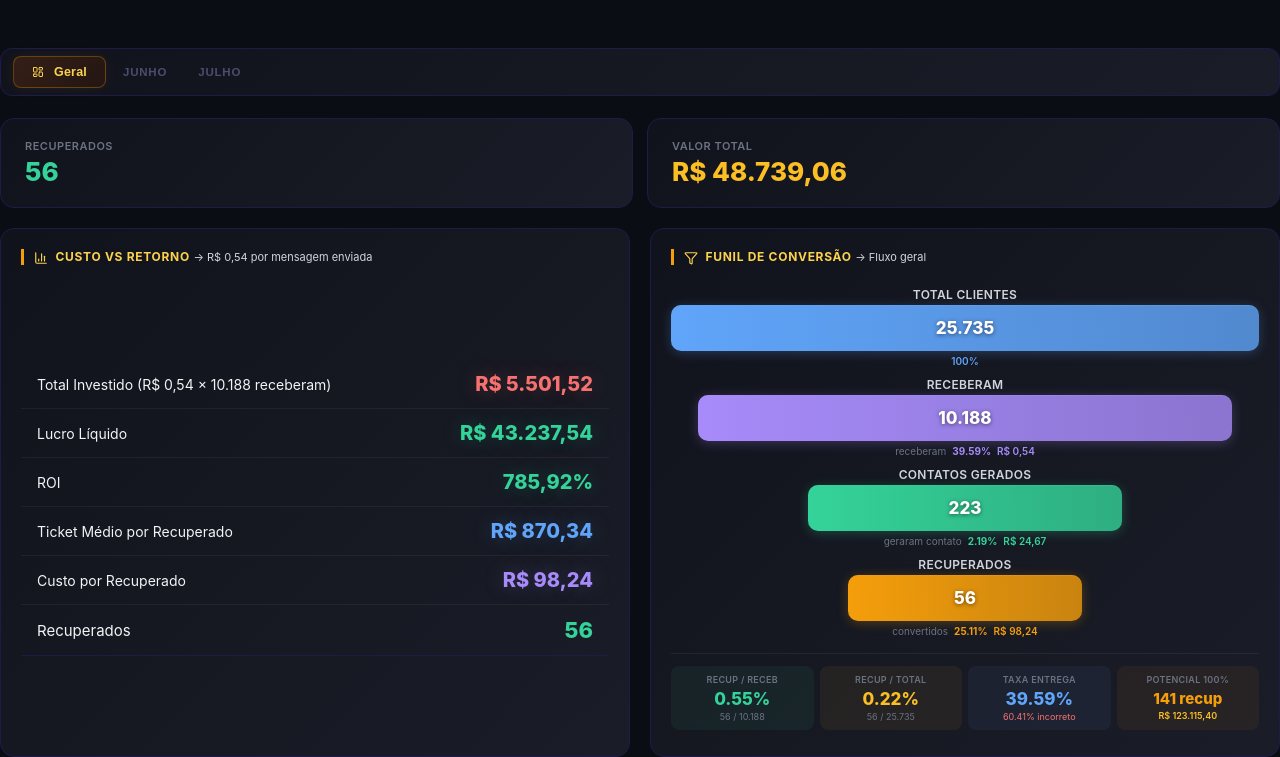
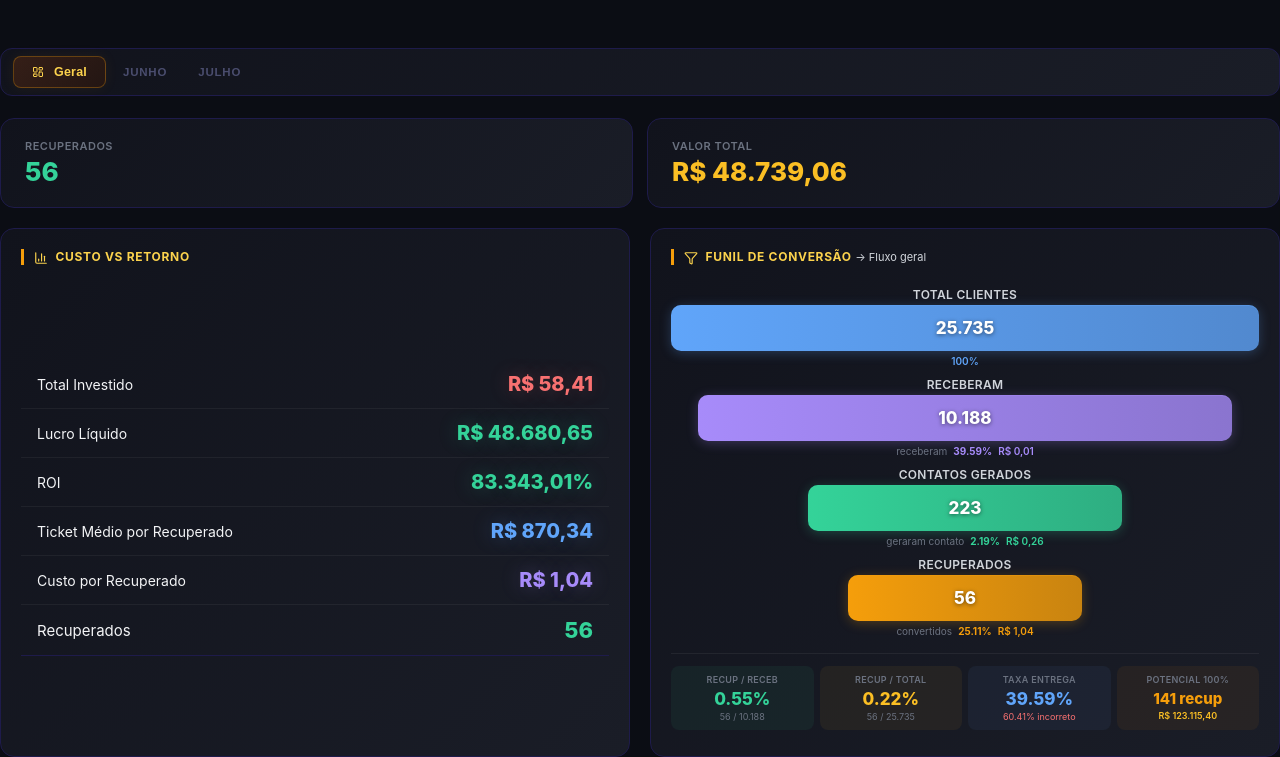
Before and after one commit to echevarria-bi/campanhas-dashboard, a plain HTML site: page index.html in a window 1280 px wide. Shown: the part 69-826 px from the top of the page. Drawn offline with nearby package versions, Linux system fonts and the light colour scheme.

Commit message:
feat: replace hardcoded R.54 formula with manual monthly investment values

```diff
--- a/index.html
+++ b/index.html
@@ -443,9 +443,9 @@
           return h;
         }
 
-        var custoPorMsg = 0.54;
+        function getCustoMes(m) { var c = {'6':0, '7':58.41}; return m === 0 ? Object.keys(c).reduce(function(s,k){return s+c[k];},0) : (c[String(m)]||0); }
+        var custoTotal = getCustoMes(monthNum);
         var totalReceberam = Object.keys(datasMP).reduce(function(s,dt){return s + (parseFloat(datasMP[dt].receberam)||0);}, 0);
-        var custoTotal = totalReceberam * custoPorMsg;
         var fatGlobal = totalValor;
         var ticketMedio = totalRecuperados > 0 ? fatGlobal / totalRecuperados : 0;
         var roi = custoTotal > 0 ? ((fatGlobal - custoTotal) / custoTotal * 100) : 0;
@@ -454,10 +454,10 @@
 
         h += '<div class="grid-2">';
         h += '<div class="chart-box" style="display:flex;flex-direction:column">';
-        h += '<h2 style="margin-bottom:16px">' + icn('bar-chart-3',14) + ' Custo vs Retorno <span class="sub">&rarr; R$ 0,54 por mensagem enviada</span></h2>';
+        h += '<h2 style="margin-bottom:16px">' + icn('bar-chart-3',14) + ' Custo vs Retorno</h2>';
         h += '<div style="padding:16px 0;flex:1;display:flex;flex-direction:column;justify-content:center">';
         var st = function(label, valor, cor, form) { var f = form === 'curr' ? fmtCurr : function(v) { return typeof v === 'number' ? v.toLocaleString('pt-BR',{minimumFractionDigits:2,maximumFractionDigits:2}) : v; }; var sufixo = form === 'pct' ? '%' : ''; return '<div style="display:flex;justify-content:space-between;align-items:center;padding:12px 16px;border-bottom:1px solid rgba(255,255,255,0.05)"><span style="color:#f3f4f6;font-size:14px">' + label + '</span><span style="color:' + cor + ';font-size:20px;font-weight:800;text-shadow:0 0 20px ' + cor + '44">' + f(valor) + sufixo + '</span></div>'; };
-        h += st('Total Investido (R$ 0,54 \u00D7 ' + totalReceberam.toLocaleString('pt-BR') + ' receberam)', custoTotal, '#f87171', 'curr');
+        h += st('Total Investido', custoTotal, '#f87171', 'curr');
         h += st('Lucro L\u00EDquido', lucroLiquido, lucroLiquido >= 0 ? '#34d399' : '#f87171', 'curr');
         h += st('ROI', roi, roi >= 0 ? '#34d399' : '#f87171', 'pct');
         h += st('Ticket M\u00E9dio por Recuperado', ticketMedio, '#60a5fa', 'curr');
```
